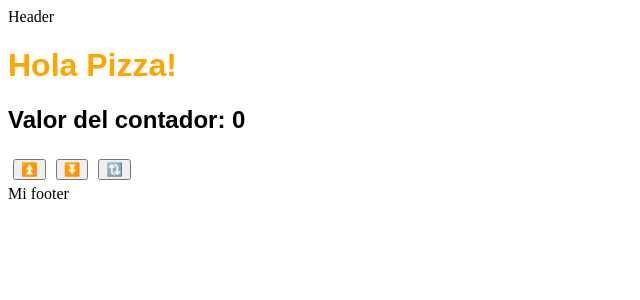
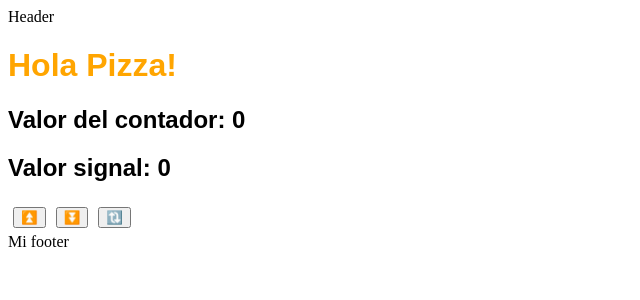
Before and after one commit to RonyTrespalacios/software-development-II, an Angular app in the folder clase 2/angular-rony-project/: page / in a window 1280 px wide. Shown: the top 300 px of the page, without its empty margins (0-640 px from the left). Built offline with nearby package versions, Linux system fonts and the light colour scheme.

Commit message:
add : signal aproach

```diff
--- a/clase 2/angular-rony-project/src/app/pages/counter/counter-page.html
+++ b/clase 2/angular-rony-project/src/app/pages/counter/counter-page.html
@@ -1,5 +1,6 @@
 <h1> Hola Pizza!</h1> <!--Llamar a la variable counter-->
 <h2> Valor del contador: {{counter}} </h2>
+<h2> Valor signal: {{counterSignal()}} </h2>
 
 <button (click)="add(1)">⏫</button>
 <button (click)="decrease(1)">⏬</button>
--- a/clase 2/angular-rony-project/src/app/pages/counter/counter-page.ts
+++ b/clase 2/angular-rony-project/src/app/pages/counter/counter-page.ts
@@ -1,4 +1,4 @@
-import { Component } from "@angular/core";
+import { Component, signal } from "@angular/core";
 
 
 @Component({
@@ -7,14 +7,18 @@ import { Component } from "@angular/core";
 })
 export class CounterPageComponent {
     counter : number = 0;
+    counterSignal = signal(0);
 
     add(value: number){
         this.counter += value;
+        this.counterSignal.update((currentValue)=>currentValue+value);
     }
     decrease(value: number){
         this.counter -= value;
+        this.counterSignal.update((currentValue)=>currentValue-value);
     }
     reset(){
         this.counter = 0;
+        this.counterSignal.set(0);
     }
 }
```
